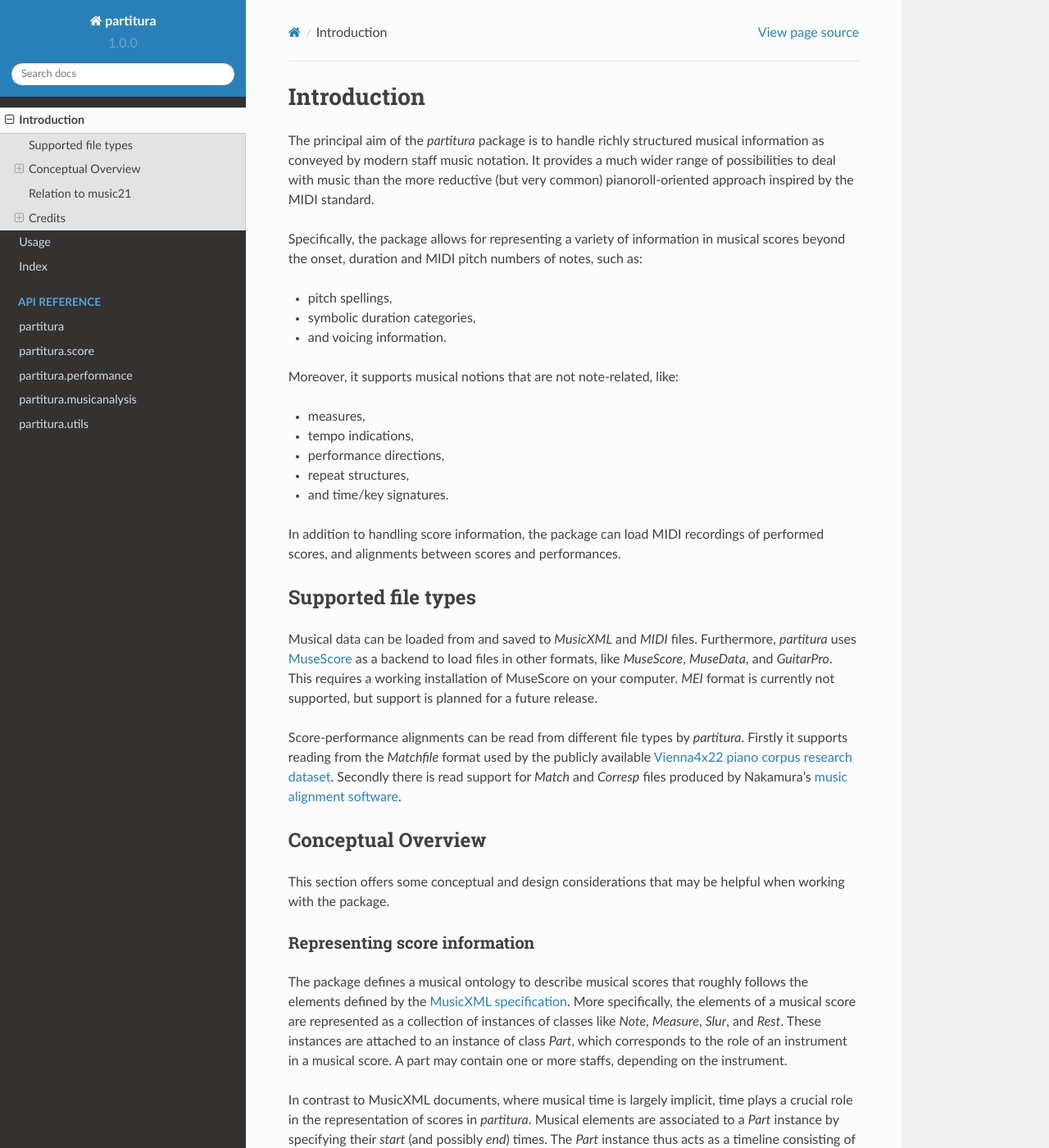
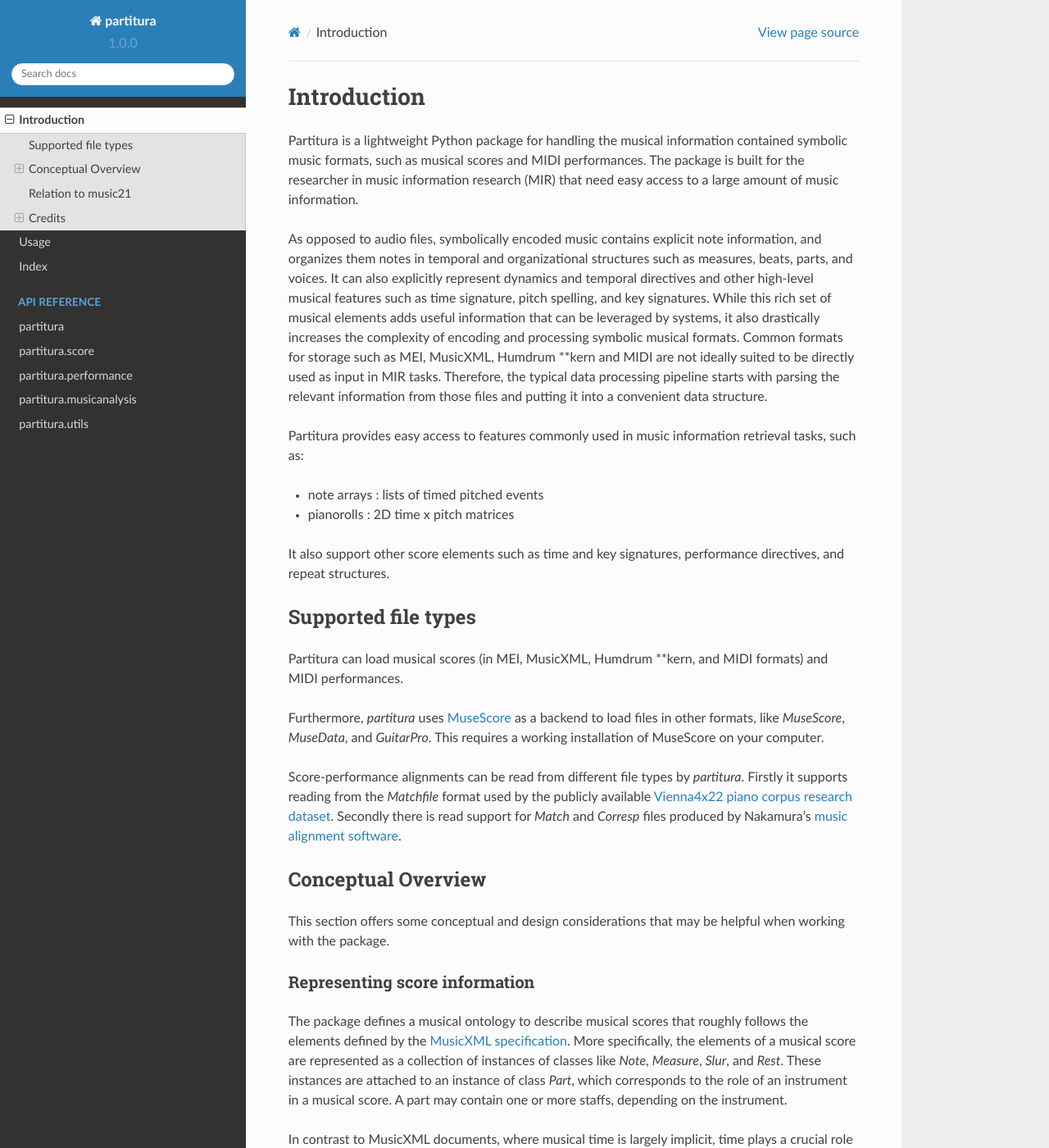
Before and after one commit to CPJKU/partitura, a Sphinx documentation site: the page built from docs/introduction.rst, in a window 1280 px wide and 1400 px high. Shown: the whole window at 82% size. Built offline with Sphinx 7.4.7 and the Read the Docs theme 2.0.0, drawn with Linux system fonts in a browser that asks for light colours; some of the changed text lies outside the part shown.

Commit message:
Rewriting of the introduction

```diff
--- a/docs/introduction.rst
+++ b/docs/introduction.rst
@@ -1,41 +1,64 @@
 ============
 Introduction
 ============
+Partitura is a lightweight Python package for handling the musical information contained symbolic music formats,
+such as musical scores and MIDI performances. The package is built for the researcher in music information research (MIR)
+that need easy access to a large amount of music information.
 
-The principal aim of the `partitura` package is to handle richly structured
-musical information as conveyed by modern staff music notation. It provides
-a much wider range of possibilities to deal with music than the more
-reductive (but very common) pianoroll-oriented approach inspired by the
-MIDI standard.
+As opposed to audio files, symbolically encoded music
+contains explicit note information, and organizes them notes in temporal and organizational structures such as measures, beats, parts, and voices.
+It can also explicitly represent dynamics and temporal directives and other high-level musical
+features such as time signature, pitch spelling, and key signatures.
+While this rich set of musical elements adds useful information that can be leveraged by
+systems, it also drastically increases the complexity of encoding and processing symbolic musical
+formats. Common formats for storage such as MEI, MusicXML, Humdrum \*\*kern and MIDI
+are not ideally suited to be directly used as input in MIR tasks. Therefore, the typical data
+processing pipeline starts with parsing the relevant information from those files and putting it
+into a convenient data structure.
 
-Specifically, the package allows for representing a variety of information
-in musical scores beyond the onset, duration and MIDI pitch numbers of
-notes, such as:
+Partitura provides easy access to features commonly used in music information retrieval tasks, such as:
 
-* pitch spellings,
-* symbolic duration categories,
-* and voicing information.
+*  note arrays : lists of timed pitched events
+*  pianorolls : 2D time x pitch matrices
 
-Moreover, it supports musical notions that are not note-related, like:
+It also support other score elements such
+as time and key signatures, performance directives, and repeat structures.
 
-* measures,
-* tempo indications,
-* performance directions,
-* repeat structures,
-* and time/key signatures.
+.. The principal aim of the `partitura` package is to handle richly structured
+.. musical information as conveyed by modern staff music notation. It provides
+.. a much wider range of possibilities to deal with music than the more
+.. reductive (but very common) pianoroll-oriented approach inspired by the
+.. MIDI standard.
 
-In addition to handling score information, the package can load MIDI recordings of
-performed scores, and alignments between scores and performances.
+.. Specifically, the package allows for representing a variety of information
+.. in musical scores beyond the onset, duration and MIDI pitch numbers of
+.. notes, such as:
+
+.. * pitch spellings,
+.. * symbolic duration categories,
+.. * and voicing information.
+
+.. Moreover, it supports musical notions that are not note-related, like:
+
+.. * measures,
+.. * tempo indications,
+.. * performance directions,
+.. * repeat structures,
+.. * and time/key signatures.
+
+.. In addition to handling score information, the package can load MIDI recordings of
+.. performed scores, and alignments between scores and performances.
 
 Supported file types
 ====================
 
-Musical data can be loaded from and saved to `MusicXML` and `MIDI`
-files. Furthermore, `partitura` uses `MuseScore <https://musescore.org/>`_
+Partitura can load musical scores (in MEI, MusicXML, Humdrum \*\*kern, and MIDI formats)
+and MIDI performances.
+
+Furthermore, `partitura` uses `MuseScore <https://musescore.org/>`_
 as a backend to load files in other formats, like `MuseScore`, `MuseData`,
 and `GuitarPro`. This requires a working installation of MuseScore on your
 computer.
-`MEI` format is currently not supported, but support is planned for a future release.
 
 Score-performance alignments can be read from different file types by
 `partitura`.  Firstly it supports reading from the `Matchfile` format used by
@@ -104,8 +127,22 @@ Relation to `music21 <https://web.mit.edu/music21/>`_
 
 The `music21` package has been around since 2008, and is one of the few
 python packages available for working with symbolic musical data. It is
-both more mature and more elaborate than `partitura`.  The aims of
-`partitura` are different from and more modest than those of `music21`,
+both more mature and more elaborate than `partitura` for tasks like creating
+and manipulating score informations and we suggest using it if
+you are working in computational musicology.
+
+`Partitura` is instead built specifically for people that wants to apply machine
+learning and deep learning techniques to symbolic music data. Its focus is mainly
+on the extraction of relevant features from symbolic music data, in a fast way
+that require a minimal musical knowledge.
+Moreover partitura supports MIDI performances and score-to-performances
+alignments, that are not handled by music21.
+
+A hybrid music21 and partitura usage is also possible thanks to the music21 import function.
+For example, you can load a score in music21, modify it, and then use the music21 to partitura converter
+to get the score features that can be computed by partitura.
+
+.. `partitura` are different from and more modest than those of `music21`,
 which aims to provide a toolkit for computer-aided musicology. Instead,
 `partitura` intends to provide a convenient way to work with symbolic
 musical data in the context of problems such as musical expression
```
